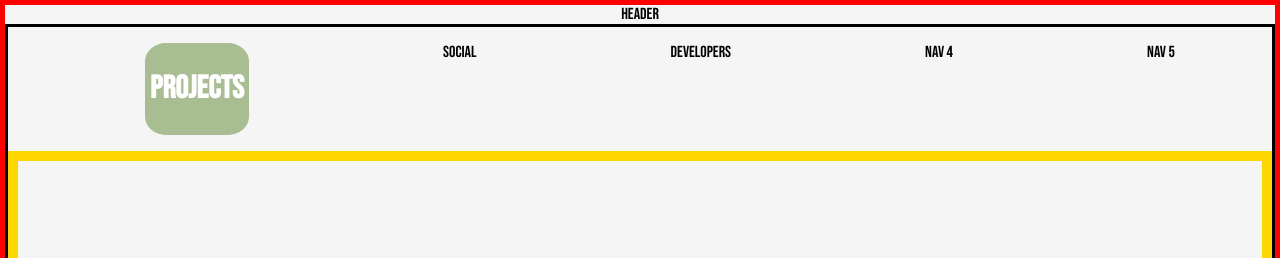
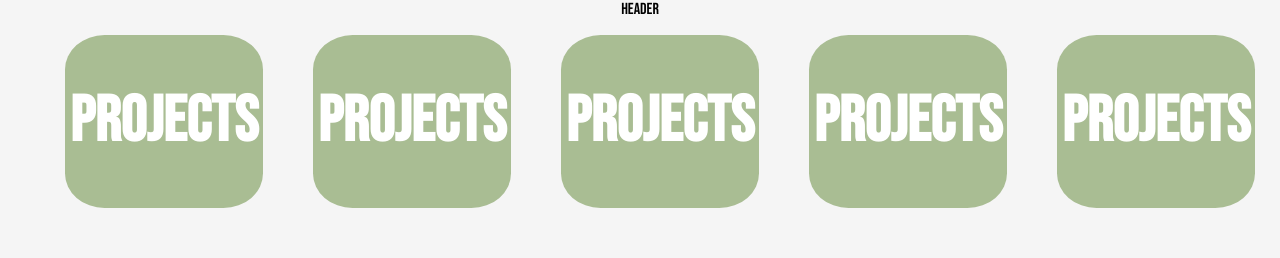
Before and after one commit to JordanR-img/J-J, a React (Create React App) app: page / in a window 1280 px wide. Shown: the top 258 px of the page. Built offline with nearby package versions, Linux system fonts and the light colour scheme.

Commit message:
adding css to nav buttons

```diff
--- a/src/Styling/HomePage/HomePage.module.css
+++ b/src/Styling/HomePage/HomePage.module.css
@@ -1,19 +1,16 @@
-@import url('https://fonts.googleapis.com/css2?family=Bebas+Neue&family=Noto+Serif+Gujarati:wght@600&display=swap');
+@import url("https://fonts.googleapis.com/css2?family=Bebas+Neue&family=Noto+Serif+Gujarati:wght@600&display=swap");
 
 * {
-    box-sizing: border-box;
-
-
+  box-sizing: border-box;
 }
 
 .HomePage {
-    display: flex;
-    flex-direction: column;
-    height: 100vh;
-    border: solid red 5px;
-    background-color: 	#f5f5f5 ;
-    font-family: 'Bebas Neue';
-
-};
+  display: flex;
+  flex-direction: column;
+  height: 100vh;
+  /* border: solid red 5px; */
+  background-color: #f5f5f5;
+  font-family: "Bebas Neue";
+}
 
 /* Zooming the page to 400% actually looks way better */
--- a/src/Styling/HomePage/HomePageMainContent.module.css
+++ b/src/Styling/HomePage/HomePageMainContent.module.css
@@ -1,12 +1,11 @@
-@import url('https://fonts.googleapis.com/css2?family=Bebas+Neue&family=Noto+Serif+Gujarati:wght@600&display=swap');
-
+@import url("https://fonts.googleapis.com/css2?family=Bebas+Neue&family=Noto+Serif+Gujarati:wght@600&display=swap");
 
 * {
   box-sizing: border-box;
 }
 
 .MainContentBox {
-  border: solid black;
+  /* border: solid black;  */
   /* display: inline-block;
   display: flex;  */
   height: 90vh;
@@ -20,9 +19,8 @@
   justify-content: space-around;
 }
 
-
 .BoxProfilePic {
-  border: solid 10px gold;
+  /* border: solid 10px gold; */
   height: 70%;
 
   display: flex;
@@ -32,14 +30,16 @@
 
 .ProjectsNav {
   /* border: solid red; */
+
   color: white;
-  background-color: #A9BD93;
+  background-color: #a9bd93;
   border-radius: 20%;
   padding: 5px;
   cursor: pointer;
+  font-size: 200%;
 }
 
 .ProjectsNav:hover {
-  background-color: #8A9A5B;
+  background-color: #8a9a5b;
   /* font-family: 'Noto Serif Gujarati', serif; */
 }
--- a/src/components/MainContentHomePage.js
+++ b/src/components/MainContentHomePage.js
@@ -1,36 +1,36 @@
-import Style from '../Styling/HomePage/HomePageMainContent.module.css';
+import Style from "../Styling/HomePage/HomePageMainContent.module.css";
 
-
-export default function MainContent(){
+export default function MainContent() {
   return (
     <div className={Style.MainContentBox}>
       <div className={Style.BoxNavBar}>
         <ul className={Style.NavBar}>
-                <li className={Style.ProjectsNav}><h1>Projects</h1></li>
-                <li>Social</li>
-                <li>Developers</li>
-                <li>nav 4</li>
-                <li>nav 5</li>
+          <li className={Style.ProjectsNav}>
+            <h1>Projects</h1>
+          </li>
+          <li className={Style.ProjectsNav}>
+            <h1>Projects</h1>
+          </li>
+          <li className={Style.ProjectsNav}>
+            <h1>Projects</h1>
+          </li>
+          <li className={Style.ProjectsNav}>
+            <h1>Projects</h1>
+          </li>
+          <li className={Style.ProjectsNav}>
+            <h1>Projects</h1>
+          </li>
         </ul>
-
-
-
       </div>
 
-
-
       <div className={Style.BoxProfilePic}>
-           <div className={Style.Jordan}> <img alt="" src="./public/ProfileTest.png"/>image 1 </div>
+        <div className={Style.Jordan}>
+          {" "}
+          <img alt="" src="/public/ProfileTest.png" />
+          image 1{" "}
+        </div>
         <div className={Style.Jone}> image 2 </div>
       </div>
     </div>
-
-
-
-
-
-)
-
-
-
-};
+  );
+}
--- a/src/pages/HomePage.js
+++ b/src/pages/HomePage.js
@@ -1,19 +1,15 @@
-import Style from '../Styling/HomePage/HomePage.module.css';
+import Style from "../Styling/HomePage/HomePage.module.css";
 import MainContent from "../components/MainContentHomePage";
 export default function HomePage() {
   return (
+    <div className={Style.HomePage}>
+      <div>
+        <header>header</header>
+      </div>
 
-    <div className={Style.HomePage}>
-
-      <div><header>header</header></div>
-
-        <MainContent />
-
-
+      <MainContent />
 
       {/* <div><footer>this may contain a nav</footer></div> */}
-
-
     </div>
   );
 }
```
Lines whose indentation alone changed are shown as unchanged.
